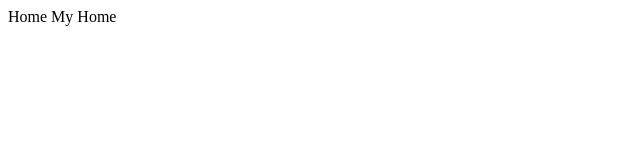
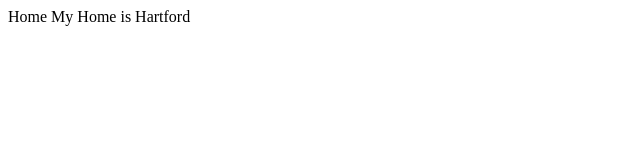
Before and after one commit to kishankotharri/project-training-1, a plain HTML site: page index.html in a window 1280 px wide. Shown: the full height of the page, 0-640 px from the left. Drawn offline with Linux system fonts and the light colour scheme.

Commit message:
update index

```diff
--- a/index.html
+++ b/index.html
@@ -1,4 +1,4 @@
 <html>
 <head>Home</head>
-<body>My Home</body>
+<body>My Home is Hartford</body>
 </html>
```
